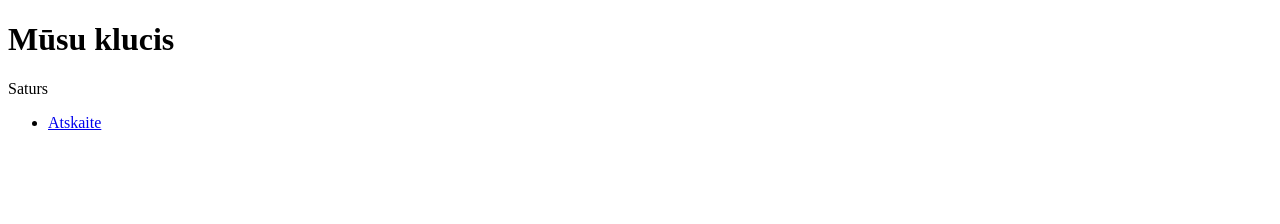
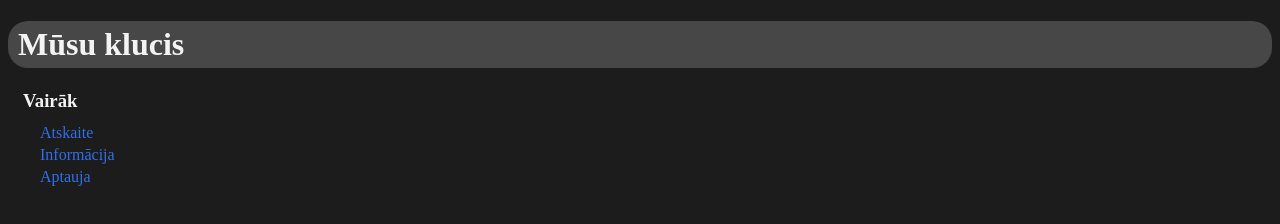
Before and after one commit to TazeWild/Kubs, a plain HTML site: page kubs.html in a window 1280 px wide. Drawn offline with Linux system fonts and the light colour scheme.

Commit message:
Added new files

```diff
--- a/kubs.html
+++ b/kubs.html
@@ -3,18 +3,22 @@
 <head>
     <meta charset="UTF-8">
     <title>Kubs</title>
+    <link rel="stylesheet" href="style.css">
 </head>
 <body>
     <header>
         <h1>Mūsu klucis</h1>
     </header>
 </body>
+    <article>
+        <p></p>
+    </article>
     <div>
-        <p>Saturs</p>
+        <h3>Vairāk</h3>
         <ul>
-            <li>
-                <a href="atskaite.html" target="_blank">Atskaite</a>
-            </li>
+            <li><a href="atskaite.html" target="_blank">Atskaite</a></li>
+            <li><a href="info.html" target="_blank">Informācija</a></li>
+            <li><a href="about://blank" target="_blank">Aptauja</a></li>
         </ul>
     </div>
 </html>
--- /dev/null
+++ b/style.css
@@ -0,0 +1,32 @@
+html {
+    background: #1c1c1c;
+    color: #f3f3f3;
+}
+h1 {
+    border-radius: 20px;
+    background: #f3f3f333;
+    padding: 5px 10px;
+}
+h3 {
+    padding: 0 5px;
+    margin: 0 5px;
+}
+a {
+    color: #316eee;
+    text-decoration: none;
+    padding: 5px;
+}
+a:hover {
+    color: #6089ec;
+}
+li {
+    padding: 2px;
+}
+ul {
+    list-style-type: none;
+    padding: 0 20px;
+    margin: 10px 0;
+}
+div {
+    margin: 20px 5px;
+}
```
Also changed, not shown: atskaite.html (+10 -1 lines), info.html (added, +21 -0 lines), README.txt (added).
